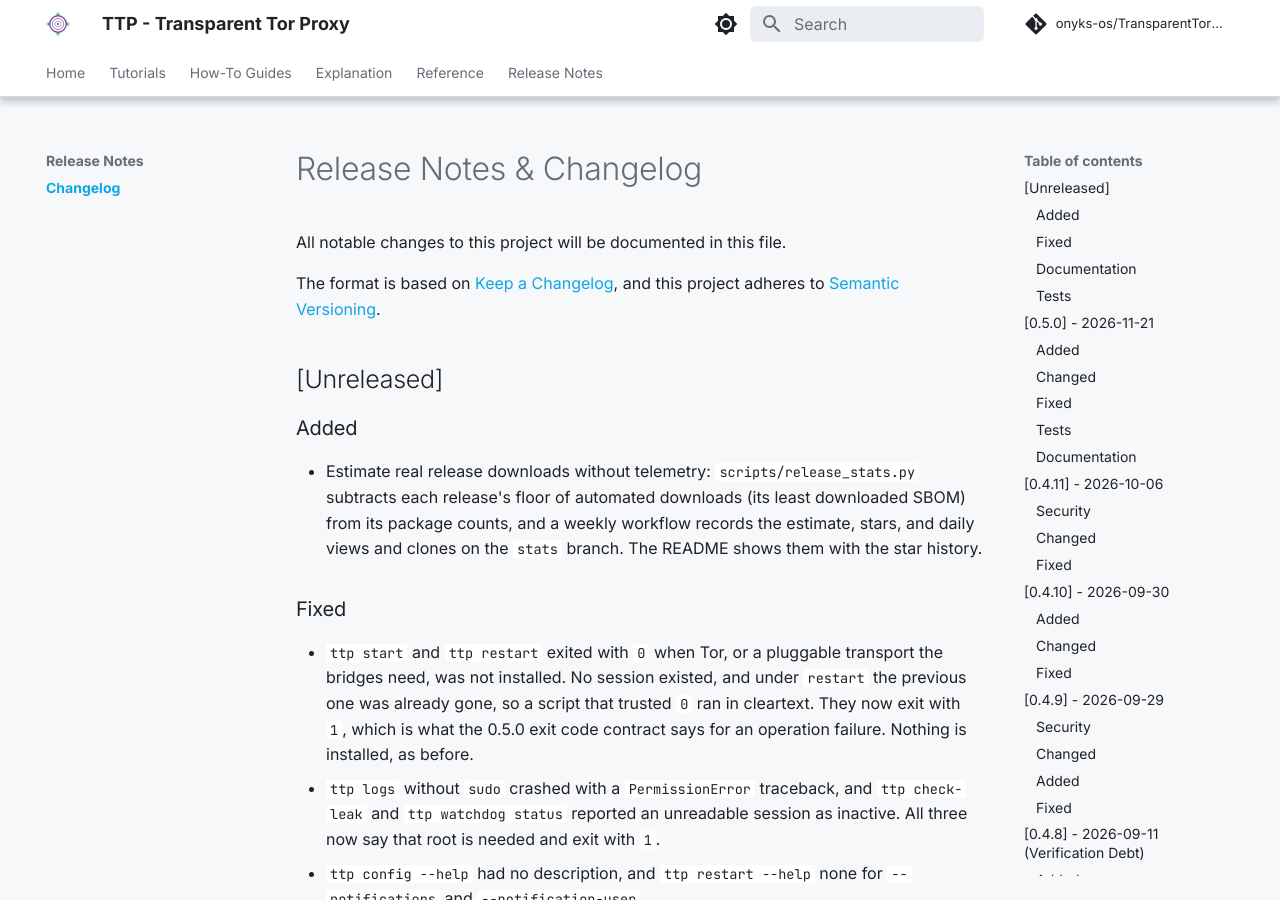
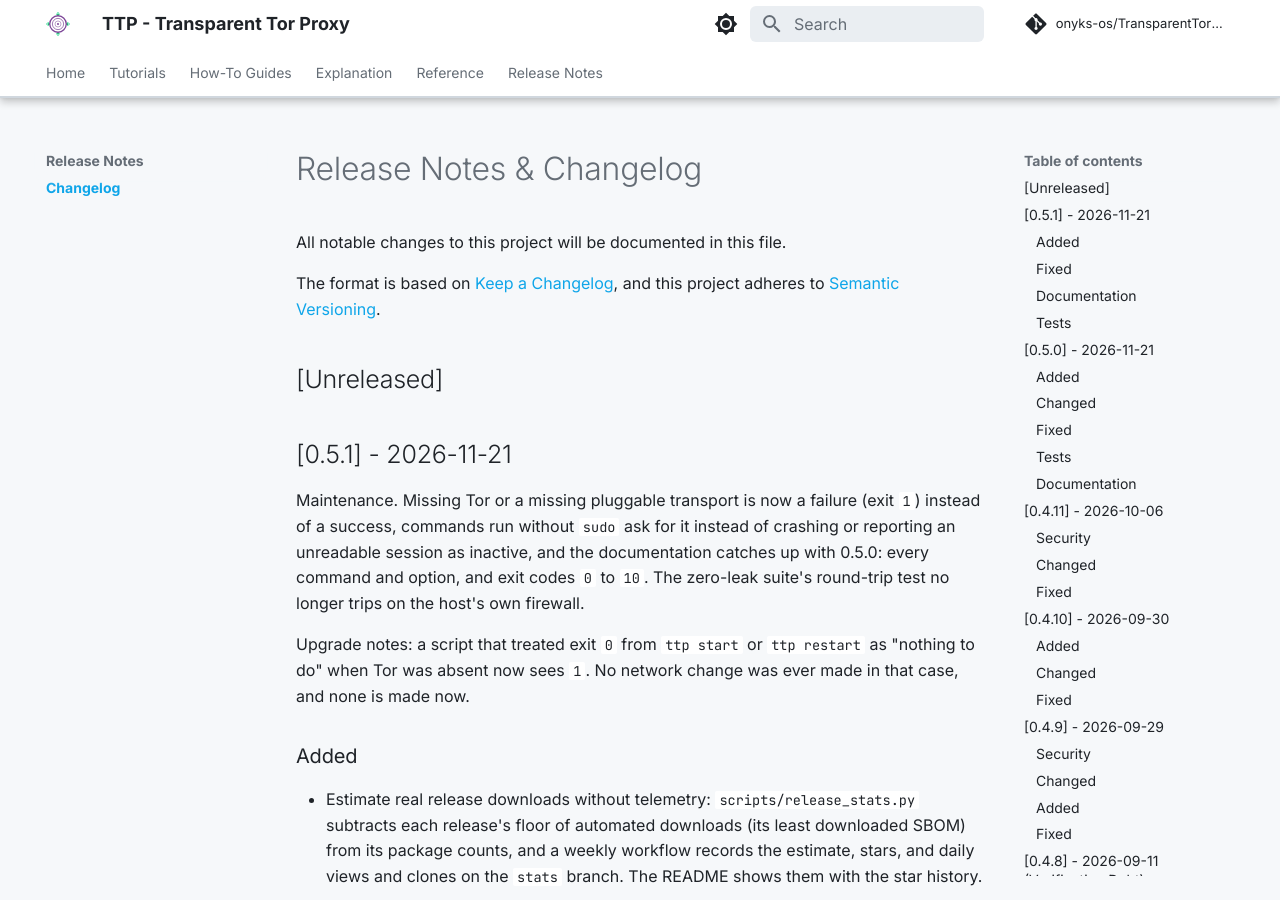
Before and after one commit to onyks-os/TransparentTorProxy, an MkDocs documentation site: the page built from docs/web/release-notes/changelog.md, in a window 1280 px wide and 900 px high. Built offline with MkDocs 1.6.1 and Material for MkDocs 9.7.7, drawn with Linux system fonts in a browser that asks for light colours; comment, search, counter and statistics services are not loaded.

Commit message:
chore(release): 0.5.1 - exit codes, sudo messages, docs for 0.5.0 (#177)
Version 0.5.0 -> 0.5.1 everywhere bump-my-version manages; the CHANGELOG
section with its summary and upgrade note (missing Tor or transport now exits
1); ROADMAP current status and a v0.5.1 entry under Released; the support
policy lists 0.5.x as supported and 0.4.x as ended with 0.5.0; versioned
examples in the verification and VM-testing guides point at 0.5.1.

Signed-off-by: onyks-os <129986281+onyks-os@users.noreply.github.com>
Co-authored-by: Claude Opus 5.5 <noreply@anthropic.com>

````diff
--- a/docs/web/how-to/vm-testing.md
+++ b/docs/web/how-to/vm-testing.md
@@ -267,7 +267,7 @@ python3 scripts/vm/vpn/run.py \
   --client-os parrot --client-memory 3072 \
   --client-firmware-code /path/OVMF_CODE.fd \
   --client-firmware-vars /path/OVMF_VARS.fd \
-  --client-deb packaging/transparent-tor-proxy_0.5.0_all.deb \
+  --client-deb packaging/transparent-tor-proxy_0.5.1_all.deb \
   --require-apparmor --work /path/new-parrot-run
 ```
 
--- a/docs/web/release-notes/changelog.md
+++ b/docs/web/release-notes/changelog.md
@@ -6,6 +6,19 @@ The format is based on [Keep a Changelog](https://keepachangelog.com/en/1.0.0/),
 and this project adheres to [Semantic Versioning](https://semver.org/spec/v2.0.0.html).
 
 ## [Unreleased]
+
+## [0.5.1] - 2026-11-21
+
+Maintenance. Missing Tor or a missing pluggable transport is now a failure
+(exit `1`) instead of a success, commands run without `sudo` ask for it instead
+of crashing or reporting an unreadable session as inactive, and the
+documentation catches up with 0.5.0: every command and option, and exit codes
+`0` to `10`. The zero-leak suite's round-trip test no longer trips on the host's
+own firewall.
+
+Upgrade notes: a script that treated exit `0` from `ttp start` or
+`ttp restart` as "nothing to do" when Tor was absent now sees `1`. No network
+change was ever made in that case, and none is made now.
 
 ### Added
 
--- a/pyproject.toml
+++ b/pyproject.toml
@@ -8,7 +8,7 @@ build-backend = "hatchling.build"
 
 [project]
 name = "transparent-tor-proxy"
-version = "0.5.0"
+version = "0.5.1"
 description = "Transparent Tor Proxy - route all system traffic through Tor"
 readme = "README.md"
 license = {text = "MIT"}
@@ -114,7 +114,7 @@ exclude = [
 packages = ["ttp"]
 
 [tool.bumpversion]
-current_version = "0.5.0"
+current_version = "0.5.1"
 commit = false
 tag = false
 
--- a/ttp/__init__.py
+++ b/ttp/__init__.py
@@ -3,4 +3,4 @@
 
 """TTP - Transparent Tor Proxy."""
 
-__version__ = "0.5.0"
+__version__ = "0.5.1"
````
Also changed, not shown: CHANGELOG.md (+13 -0 lines), README.md (+2 -2 lines), ROADMAP.md (+10 -1 lines), SECURITY.md (+2 -1 lines), docs/verification.md (+2 -2 lines), 2 other files.
